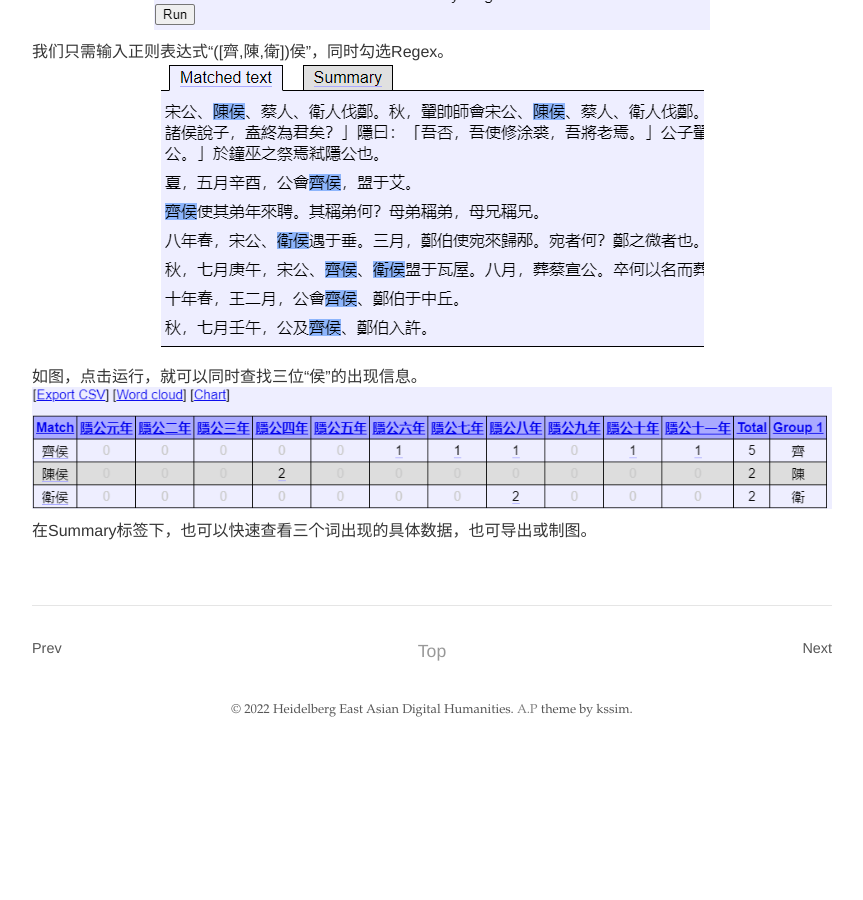
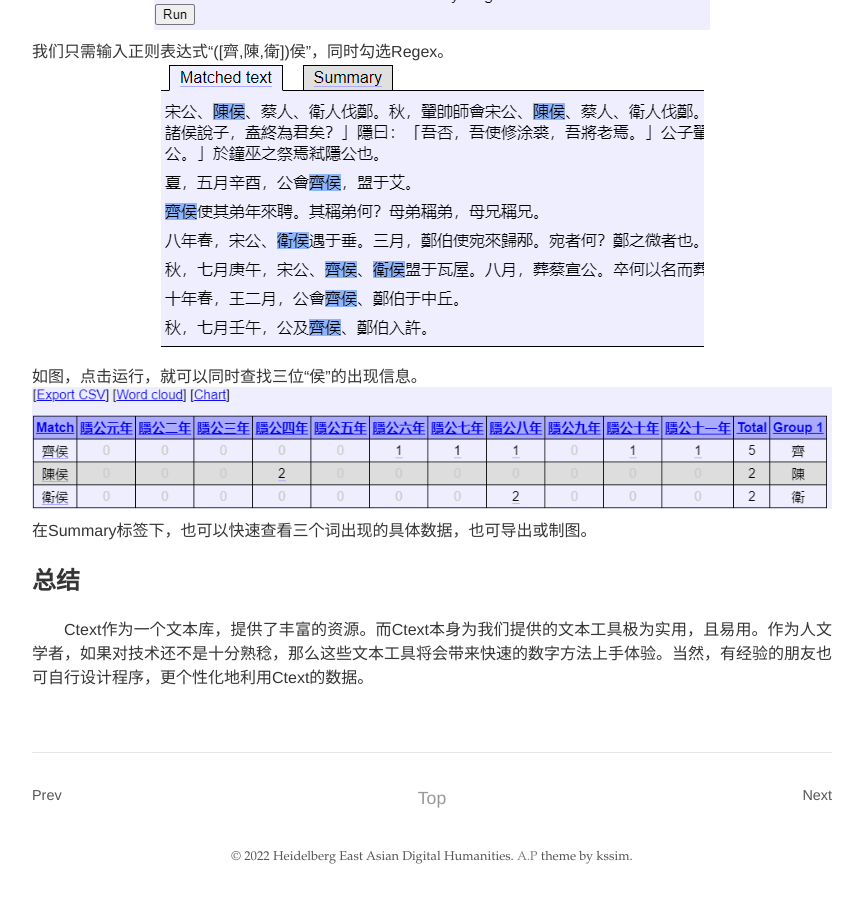
Before and after one commit to DHHD2022/DHHD2022.GitHub.io, a Jekyll site: the page built from dh_blog/_posts/2022-04-30-CTEXT文本工具.md, in a window 1280 px wide and 900 px high, scrolled down 2929 px. Shown: the whole window, without its empty margins (208-1071 px from the left). Built offline with Jekyll 4.4.1, drawn with Linux system fonts in a browser that asks for light colours; before the commit the page ends 3682 px from its top, so only the background shows below that.

Commit message:
Update 2022-04-30-CTEXT文本工具.md

```diff
--- a/dh_blog/_posts/2022-04-30-CTEXT文本工具.md
+++ b/dh_blog/_posts/2022-04-30-CTEXT文本工具.md
@@ -47,3 +47,7 @@ N-Gram（也称N元语法/N元模型）是自然语言处理领域里的重要
 如图，点击运行，就可以同时查找三位“侯”的出现信息。
 ![image](https://raw.githubusercontent.com/DHHD2022/DHHD2022.GitHub.io/main/pics/2022-05-01/regex3.png)
 在Summary标签下，也可以快速查看三个词出现的具体数据，也可导出或制图。
+
+## 总结
+
+Ctext作为一个文本库，提供了丰富的资源。而Ctext本身为我们提供的文本工具极为实用，且易用。作为人文学者，如果对技术还不是十分熟稔，那么这些文本工具将会带来快速的数字方法上手体验。当然，有经验的朋友也可自行设计程序，更个性化地利用Ctext的数据。
```
